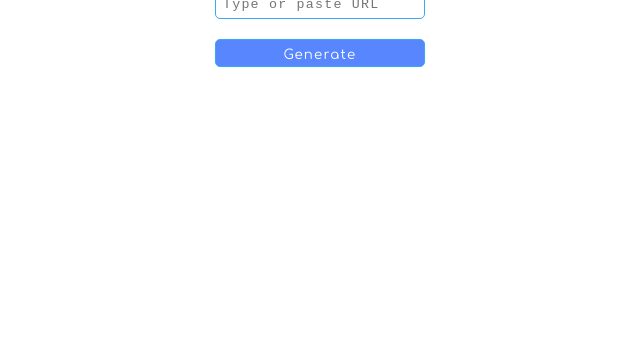
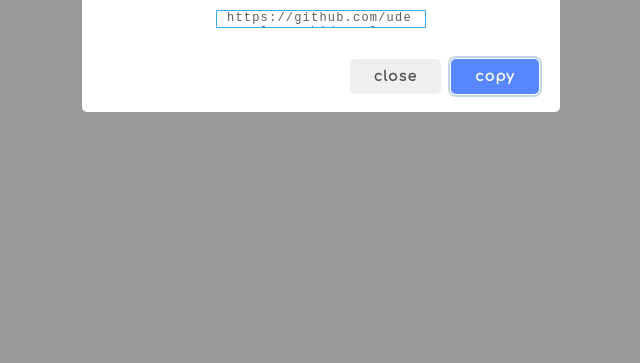
Before and after one commit to udezueoluomachi/uarel, a plain HTML site: page index.html in a window 1280 px wide. Shown: the part 437-800 px from the top of the page, without its empty margins (320-960 px from the left). Drawn offline with nearby package versions, Linux system fonts and the light colour scheme.

Commit message:
progress on ui implementation

```diff
--- a/index.html
+++ b/index.html
@@ -23,5 +23,11 @@
             <button class="input" type="submit">Generate</button>
         </form>
     </div>
+    <script>
+        swal("Generated", "https://github.com/udezueoluomachi/uarel", {
+            icon : "success",
+            buttons: ["close","copy"]
+        })
+    </script>
 </body>
 </html>
--- a/style/index.css
+++ b/style/index.css
@@ -62,6 +62,8 @@
 }
 input {
     color: var(--black-input-field-text-color);
+}
+input , .swal-text {
     font-family: monospace;
 }
 .input {
@@ -72,15 +74,15 @@ input {
     min-width: 180px;
     border-radius: 5px;
 }
-.input , .input:focus {
+.input , .input:focus , .swal-text {
     border: 1px solid var(--border-blue);
     outline: none;
 }
-.input , .intro-text {
+.input , .intro-text , .swal-text {
     max-width: 210px;
 }
 
-button.input {
+button.input , .swal-button--confirm {
     background-color: var(--default-blue);
     color: var(--white);
 }
@@ -88,3 +90,9 @@ button.input:hover {
     opacity: 0.9;
     outline: 3px solid var(--black-trans-18);
 }
+.swal-text {
+    font-size: small;
+    height: 18px;
+    overflow: hidden;
+    border-radius: 0.8px;
+}
```
